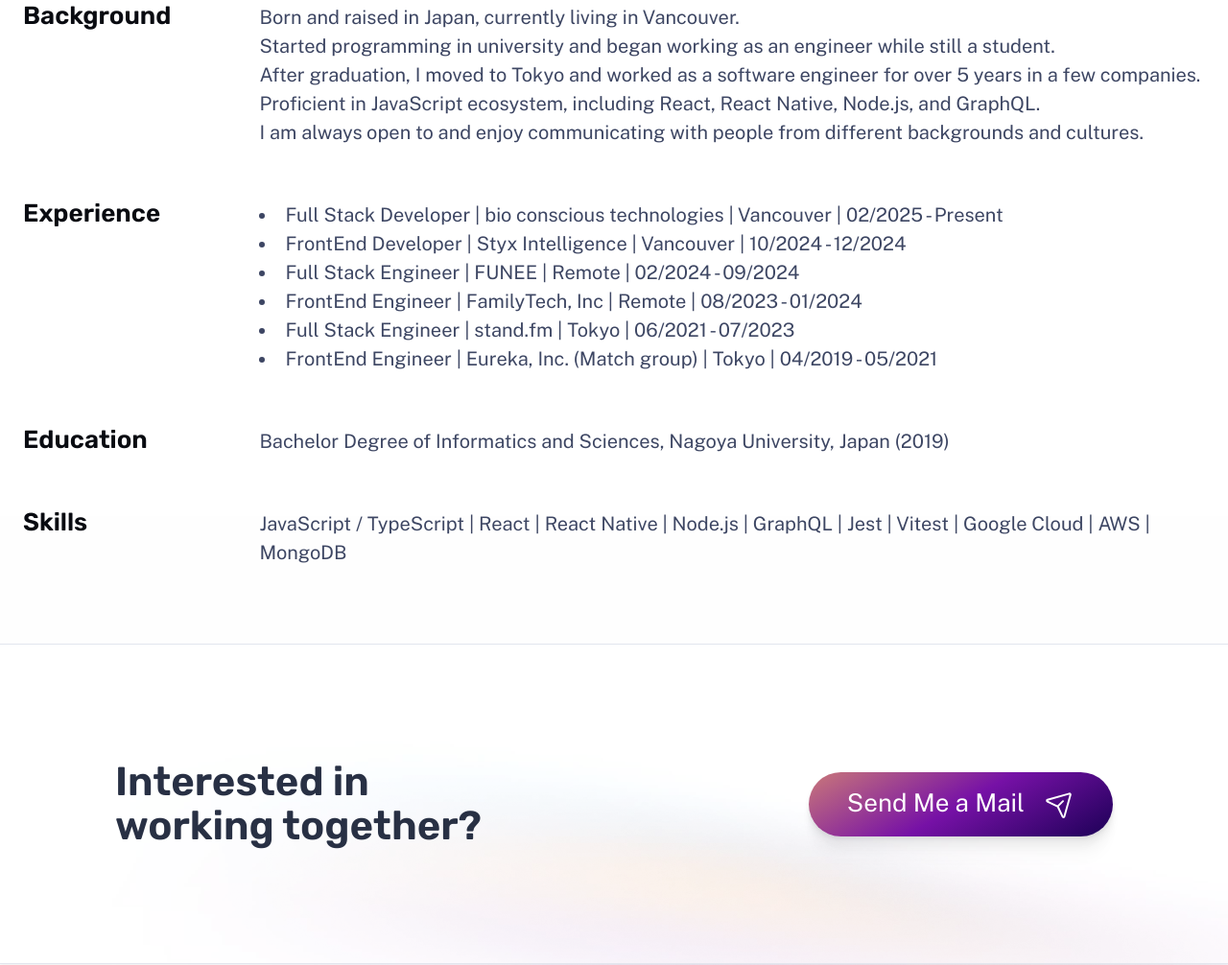
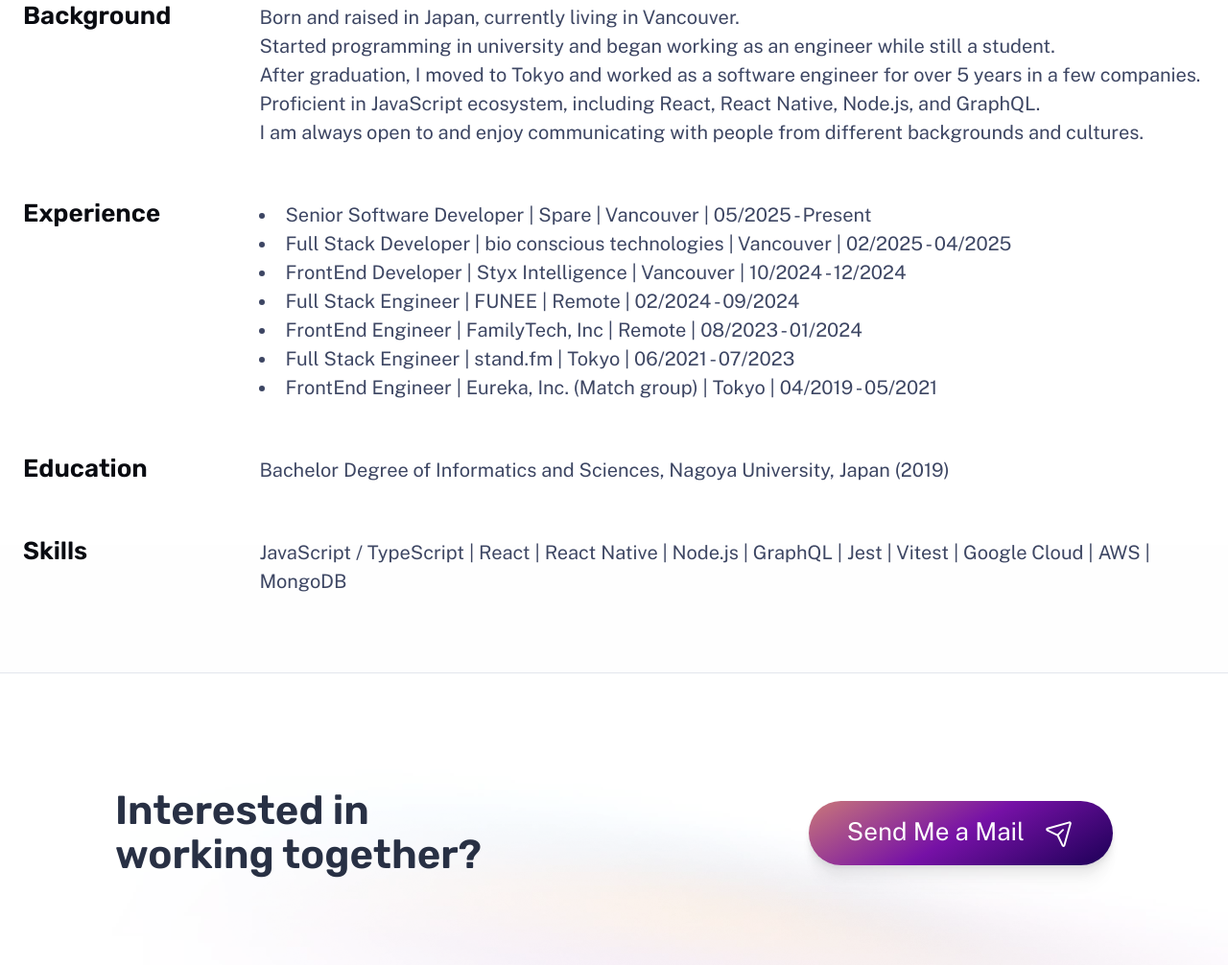
Before and after one commit to Spice-Z/portfolio-me, an Astro site: page /about in a window 1280 px wide. Shown: the part 1230-2236 px from the top of the page at 96% size. Built offline with nearby package versions, Linux system fonts and the light colour scheme; Astro itself is replaced by a stand-in of ours.

Commit message:
Update about.astro

```diff
--- a/src/pages/about.astro
+++ b/src/pages/about.astro
@@ -46,8 +46,12 @@
         <h2 class="section-title">Experience</h2>
         <div class="content">
           <li>
+            Senior Software Developer | Spare | Vancouver |
+            05/2025 - Present
+          </li>
+          <li>
             Full Stack Developer | bio conscious technologies | Vancouver |
-            02/2025 - Present
+            02/2025 - 04/2025
           </li>
           <li>
             FrontEnd Developer | Styx Intelligence | Vancouver | 10/2024 -
```
